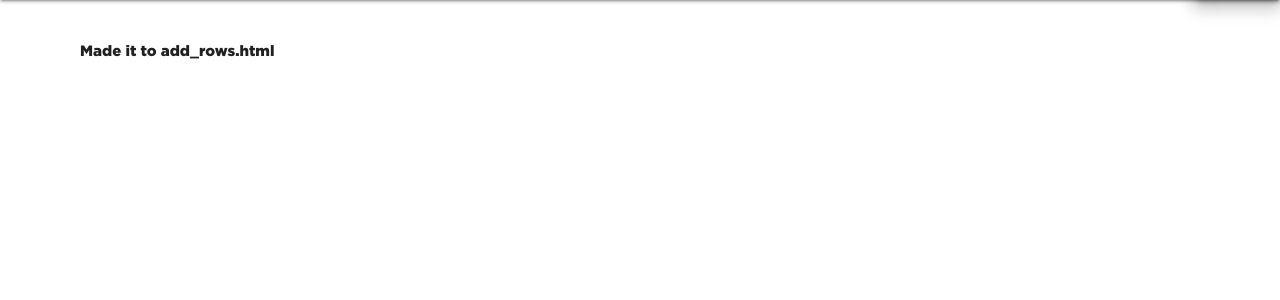
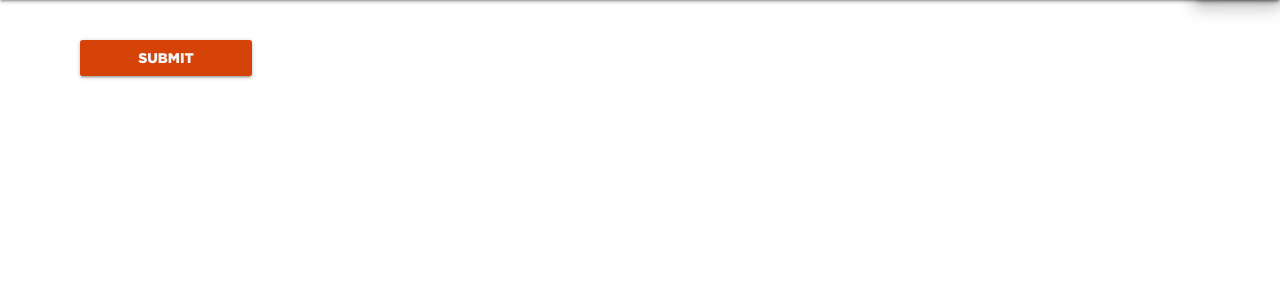
Before and after one commit to cs481-ekh/f21-famada, a Django app: page /add/ in a window 1280 px wide. Shown: the part 64-364 px from the top of the page. Run offline with Django 3.2, Linux system fonts and the light colour scheme; the visitor is signed in with stand-in values (Sample User, id 1); some libraries are stand-ins or nearby versions.

Commit message:
added logic to html page for form fields

```diff
--- a/templates/CRUD/add_rows.html
+++ b/templates/CRUD/add_rows.html
@@ -1,3 +1,33 @@
-{% extends "menu.html" %} {% block main %}
-    Made it to add_rows.html
+{% extends "menu.html" %}
+{% block main %}
+<div>
+    <form>
+        {% csrf_token %}
+        {% for field in form %}
+            <p>
+                {{ field.label_tag }}
+                {{ field }}
+
+                {% if field.help_text %}
+                    {% comment %} <p class="help_text"> {{ field.help_text }} </p> {% endcomment %}
+                {% endif %}
+
+                {% for error in field.errors %}
+                    <p class="help_text" style="color:red;"> {{ error }} </p>
+                {% endfor %}
+
+                <!-- Non specific errors -->
+                {% if form.non_field_errors %}
+                    <p class="help_text" style="color:red;"> {{ form.non_field_errors }} </p>
+                {% endif %}
+            </p>
+        {% endfor %}
+
+    <div>
+        <input type="submit" value="Submit" class="btn waves-effect waves-light">
+    </div>
+    </form>
+
+</div>
+
 {% endblock %}
```
